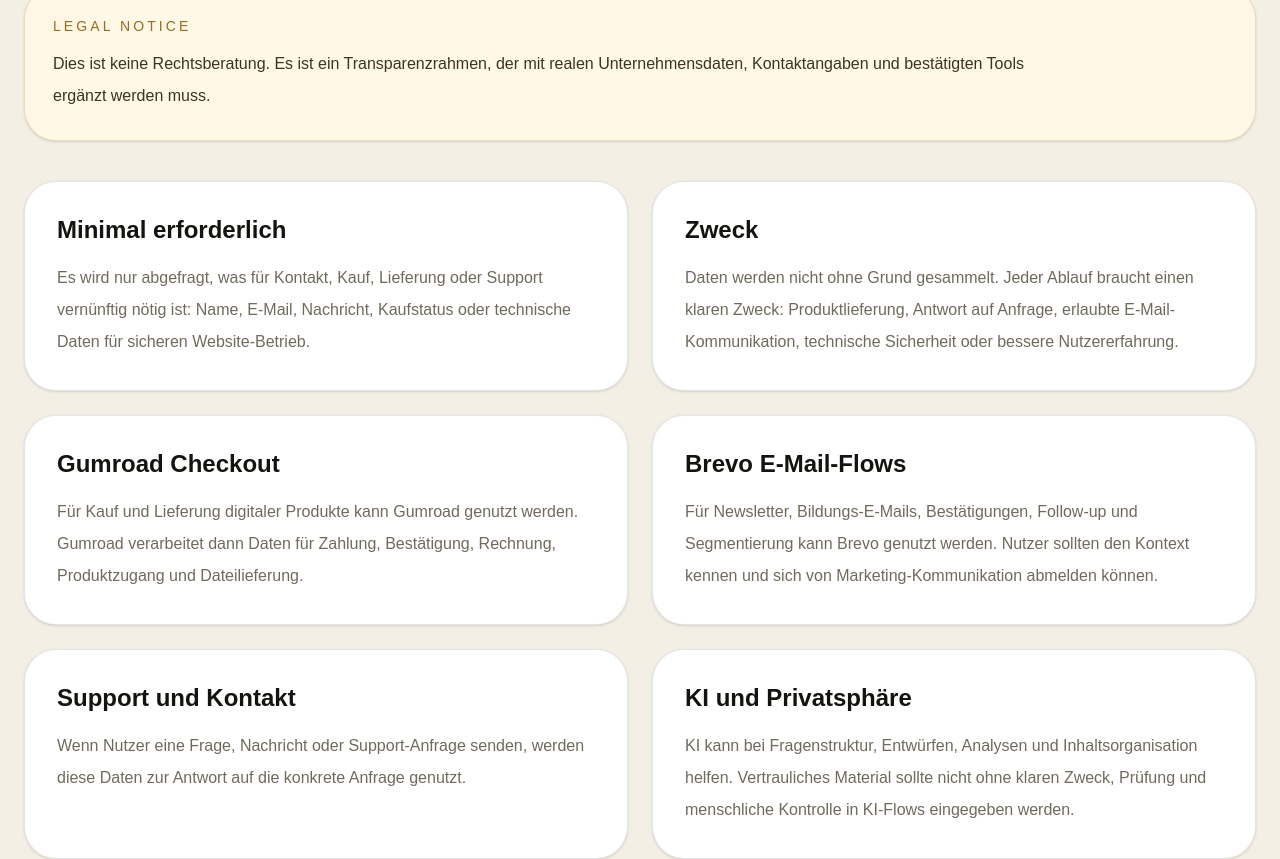
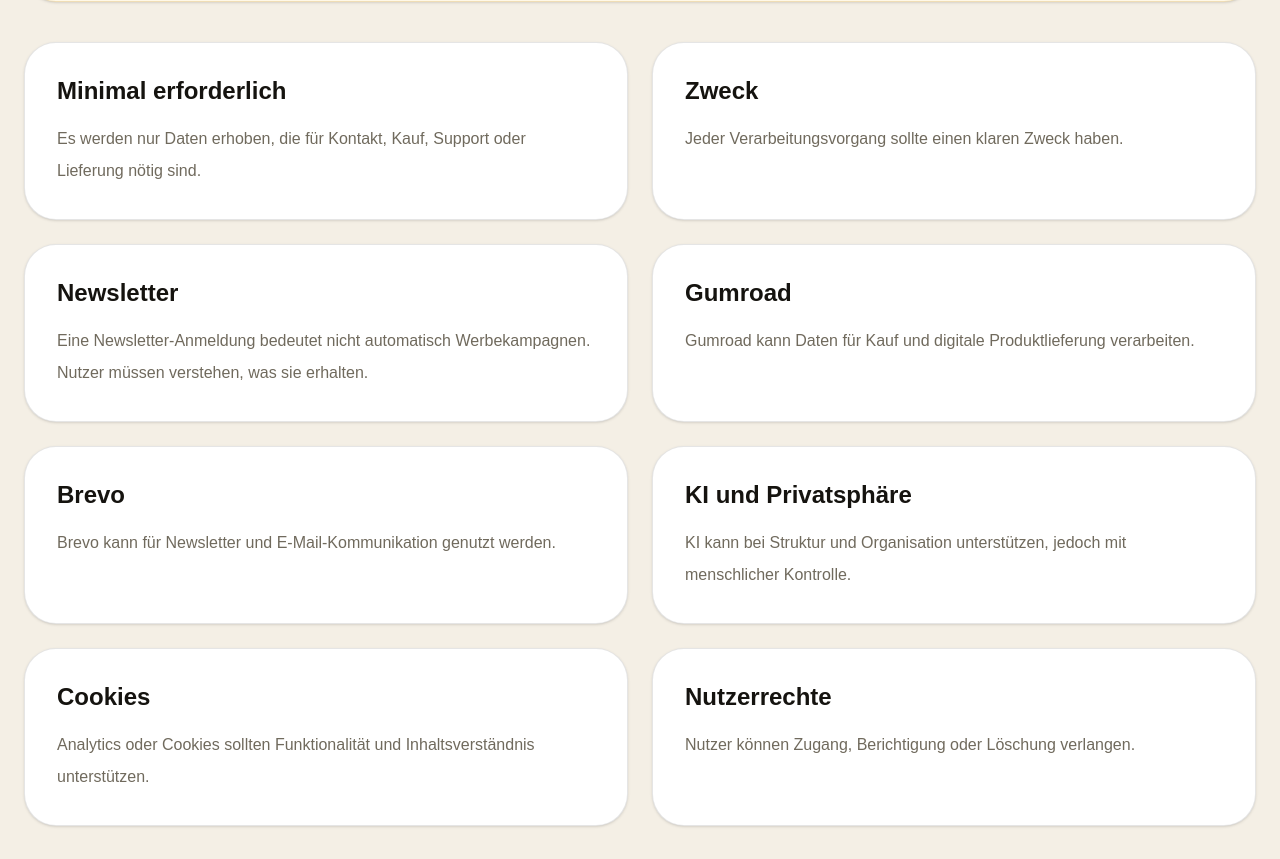
Before and after one commit to danininet/danininet, a Next.js app: page /de/legal/privacy in a window 1280 px wide. Shown: the part 560-1419 px from the top of the page. Built offline with nearby package versions, Linux system fonts and the light colour scheme; no server answers.

Commit message:
Update GDPR privacy page copy

```diff
--- a/app/[locale]/legal/privacy/page.tsx
+++ b/app/[locale]/legal/privacy/page.tsx
@@ -6,54 +6,54 @@ type Locale = "sr" | "de" | "en";
 const copy = {
   sr: {
     eyebrow: "Privacy / GDPR",
-    title: "Privatnost se tretira kao deo poverenja, ne kao fusnota.",
-    text: "DaniniNet koristi podatke štedljivo, jasno i samo za konkretan tok: kontakt, kupovinu, isporuku digitalnog proizvoda, support, newsletter, Brevo/Gumroad tokove ili osnovno razumevanje signala sajta.",
-    notice: "Ovo nije pravni savet. Ovo je transparentan radni okvir koji treba dopuniti stvarnim poslovnim podacima, kontakt adresom i tačnim alatima kada budu finalno potvrđeni.",
+    title: "Privatnost je deo poverenja.",
+    text: "DaniniNet koristi podatke jasno i ograničeno za kontakt, kupovinu, isporuku digitalnih proizvoda, newsletter i osnovnu funkcionalnost sajta.",
+    notice: "Ovo nije pravni savet. Tekst predstavlja GDPR-aware okvir za DACH/Balkan publiku i treba ga uskladiti sa stvarnim poslovnim podacima i alatima.",
     blocks: [
-      ["Minimalno potrebno", "Traži se samo ono što je razumno potrebno za konkretan kontakt, kupovinu, isporuku ili podršku: ime, email, poruka, status kupovine ili tehnički podaci koji su potrebni da sajt radi sigurno."],
-      ["Svrha", "Podaci se ne skupljaju bez razloga. Svaki tok mora imati razumljivu svrhu: isporuku proizvoda, odgovor na zahtev, slanje dozvoljene email komunikacije, tehničku zaštitu ili poboljšanje korisničkog iskustva."],
-      ["Gumroad checkout", "Za kupovinu i isporuku digitalnih proizvoda može se koristiti Gumroad. Gumroad tada obrađuje deo podataka za plaćanje, potvrdu, račun, pristup proizvodu i delivery fajlova."],
-      ["Brevo email tokovi", "Za newsletter, edukativne email poruke, potvrde, follow-up i segmentaciju može se koristiti Brevo. Korisnik treba da zna zašto prima email i mora imati mogućnost odjave iz marketinške komunikacije."],
-      ["Support i kontakt", "Ako korisnik pošalje pitanje, poruku ili zahtev za podršku, ti podaci se koriste za odgovor na konkretan zahtev, a ne za nepovezane svrhe bez jasnog osnova."],
-      ["AI i privatnost", "AI može pomoći u strukturi pitanja, nacrtima, analizama i organizaciji sadržaja kroz DaniniHub metodu Pitaj AI — AI pita tebe. Poverljiv materijal ne treba unositi u AI tok bez jasne potrebe, provere i ljudskog nadzora."],
-      ["Cookies i analitika", "Ako se koristi osnovna analitika ili cookies, cilj je razumevanje rada sajta, tehničkih problema i interesovanja publike, ne nepotrebno profilisanje. Detalji idu na posebnu Cookies stranicu."],
-      ["Prava korisnika", "Korisnik može tražiti informaciju, pristup, ispravku, brisanje, ograničenje obrade ili odjavu iz marketinške email komunikacije kada je to primenljivo."],
+      ["Minimalno potrebno", "Prikupljaju se samo podaci potrebni za kontakt, kupovinu, podršku ili isporuku proizvoda."],
+      ["Svrha", "Svaki tok obrade treba da ima jasnu svrhu: odgovor na zahtev, isporuku proizvoda ili tehničku funkcionalnost."],
+      ["Newsletter", "Prijava na newsletter ne znači automatski promotivne email kampanje. Korisnik mora razumeti šta prima i imati mogućnost odjave."],
+      ["Gumroad", "Gumroad može obrađivati podatke vezane za kupovinu, plaćanje i delivery digitalnih proizvoda."],
+      ["Brevo", "Brevo može biti korišćen za newsletter i email komunikaciju uz transparentan pristup i mogućnost odjave."],
+      ["AI i privatnost", "AI može pomagati u strukturi sadržaja i organizaciji informacija uz ljudski nadzor i proveru."],
+      ["Cookies", "Ako se koriste analytics ili cookies, cilj treba da bude funkcionalnost i razumevanje sadržaja, ne skriveno profilisanje."],
+      ["Prava korisnika", "Korisnik može tražiti pristup, ispravku, brisanje ili ograničenje obrade kada je to primenljivo."],
     ],
-    final: "Princip je jednostavan: dovoljno podataka da sistem radi, dovoljno transparentnosti da korisnik razume tok, i dovoljno discipline da se ne skuplja ono što nije potrebno.",
+    final: "Dovoljno podataka da sistem funkcioniše i dovoljno transparentnosti da korisnik razume tok.",
   },
   de: {
     eyebrow: "Privacy / DSGVO",
-    title: "Privatsphäre ist Teil des Vertrauens, keine Fußnote.",
-    text: "DaniniNet nutzt Daten sparsam, klar und nur für konkrete Abläufe: Kontakt, Kauf, Produktlieferung, Support, Newsletter, Brevo/Gumroad-Flows oder grundlegende Website-Signale.",
-    notice: "Dies ist keine Rechtsberatung. Es ist ein Transparenzrahmen, der mit realen Unternehmensdaten, Kontaktangaben und bestätigten Tools ergänzt werden muss.",
+    title: "Privatsphäre ist Teil des Vertrauens.",
+    text: "DaniniNet nutzt Daten klar und begrenzt für Kontakt, Kauf, digitale Produktlieferung, Newsletter und grundlegende Website-Funktionen.",
+    notice: "Dies ist keine Rechtsberatung. Der Text ist ein DSGVO-orientierter Rahmen für DACH/Balkan-Nutzer.",
     blocks: [
-      ["Minimal erforderlich", "Es wird nur abgefragt, was für Kontakt, Kauf, Lieferung oder Support vernünftig nötig ist: Name, E-Mail, Nachricht, Kaufstatus oder technische Daten für sicheren Website-Betrieb."],
-      ["Zweck", "Daten werden nicht ohne Grund gesammelt. Jeder Ablauf braucht einen klaren Zweck: Produktlieferung, Antwort auf Anfrage, erlaubte E-Mail-Kommunikation, technische Sicherheit oder bessere Nutzererfahrung."],
-      ["Gumroad Checkout", "Für Kauf und Lieferung digitaler Produkte kann Gumroad genutzt werden. Gumroad verarbeitet dann Daten für Zahlung, Bestätigung, Rechnung, Produktzugang und Dateilieferung."],
-      ["Brevo E-Mail-Flows", "Für Newsletter, Bildungs-E-Mails, Bestätigungen, Follow-up und Segmentierung kann Brevo genutzt werden. Nutzer sollten den Kontext kennen und sich von Marketing-Kommunikation abmelden können."],
-      ["Support und Kontakt", "Wenn Nutzer eine Frage, Nachricht oder Support-Anfrage senden, werden diese Daten zur Antwort auf die konkrete Anfrage genutzt."],
-      ["KI und Privatsphäre", "KI kann bei Fragenstruktur, Entwürfen, Analysen und Inhaltsorganisation helfen. Vertrauliches Material sollte nicht ohne klaren Zweck, Prüfung und menschliche Kontrolle in KI-Flows eingegeben werden."],
-      ["Cookies und Analytics", "Wenn Basis-Analytics oder Cookies genutzt werden, ist das Ziel Website-Funktion, technische Probleme und Publikumsinteresse, nicht unnötiges Profiling."],
-      ["Nutzerrechte", "Nutzer können Information, Zugang, Berichtigung, Löschung, Einschränkung oder Abmeldung von Marketing-E-Mails verlangen, soweit anwendbar."],
+      ["Minimal erforderlich", "Es werden nur Daten erhoben, die für Kontakt, Kauf, Support oder Lieferung nötig sind."],
+      ["Zweck", "Jeder Verarbeitungsvorgang sollte einen klaren Zweck haben."],
+      ["Newsletter", "Eine Newsletter-Anmeldung bedeutet nicht automatisch Werbekampagnen. Nutzer müssen verstehen, was sie erhalten."],
+      ["Gumroad", "Gumroad kann Daten für Kauf und digitale Produktlieferung verarbeiten."],
+      ["Brevo", "Brevo kann für Newsletter und E-Mail-Kommunikation genutzt werden."],
+      ["KI und Privatsphäre", "KI kann bei Struktur und Organisation unterstützen, jedoch mit menschlicher Kontrolle."],
+      ["Cookies", "Analytics oder Cookies sollten Funktionalität und Inhaltsverständnis unterstützen."],
+      ["Nutzerrechte", "Nutzer können Zugang, Berichtigung oder Löschung verlangen."],
     ],
-    final: "Das Prinzip ist einfach: genug Daten für ein funktionierendes System, genug Transparenz für den Nutzer und genug Disziplin, nichts Unnötiges zu sammeln.",
+    final: "Genug Daten für ein funktionierendes System und genug Transparenz für den Nutzer.",
   },
   en: {
     eyebrow: "Privacy / GDPR",
-    title: "Privacy is treated as part of trust, not as a footnote.",
-    text: "DaniniNet uses data sparingly, clearly and only for a concrete flow: contact, purchase, digital product delivery, support, newsletter, Brevo/Gumroad flows or basic site signals.",
-    notice: "This is not legal advice. It is a transparency framework that must be completed with real business details, contact information and confirmed tools.",
+    title: "Privacy is part of trust.",
+    text: "DaniniNet uses data in a limited and transparent way for contact, purchases, digital product delivery, newsletters and core website functionality.",
+    notice: "This is not legal advice. The text is a GDPR-aware framework for DACH/Balkan audiences.",
     blocks: [
-      ["Minimum needed", "Only what is reasonably needed for contact, purchase, delivery or support should be requested: name, email, message, purchase status or technical data needed for secure site operation."],
-      ["Purpose", "Data is not collected without a reason. Every flow needs a clear purpose: product delivery, response to a request, permitted email communication, technical safety or improved user experience."],
-      ["Gumroad checkout", "Gumroad may be used for purchase and delivery of digital products. Gumroad then processes data for payment, confirmation, invoicing, product access and file delivery."],
-      ["Brevo email flows", "Brevo may be used for newsletters, educational emails, confirmations, follow-up and segmentation. Users should understand the context and be able to unsubscribe from marketing communication."],
-      ["Support and contact", "If a user sends a question, message or support request, that data is used to respond to the specific request."],
-      ["AI and privacy", "AI may help with question structure, drafts, analysis and content organization. Confidential material should not be entered into AI flows without clear need, review and human oversight."],
-      ["Cookies and analytics", "If basic analytics or cookies are used, the goal is site function, technical issues and audience interest, not unnecessary profiling."],
-      ["User rights", "Users may request information, access, correction, deletion, restriction or unsubscribe from marketing emails where applicable."],
+      ["Minimum necessary", "Only data needed for contact, support, purchases or delivery should be collected."],
+      ["Purpose", "Every processing flow should have a clear purpose."],
+      ["Newsletter", "Newsletter signup does not automatically mean promotional campaigns. Users should understand what they receive."],
+      ["Gumroad", "Gumroad may process data related to purchases and digital product delivery."],
+      ["Brevo", "Brevo may be used for newsletters and email communication."],
+      ["AI and privacy", "AI may help with structure and organization with human review and oversight."],
+      ["Cookies", "Analytics or cookies should support functionality and understanding content."],
+      ["User rights", "Users may request access, correction or deletion where applicable."],
     ],
-    final: "The principle is simple: enough data for the system to work, enough transparency for the user to understand the flow, and enough discipline not to collect what is not needed.",
+    final: "Enough data for the system to work and enough transparency for the user to understand the flow.",
   },
 } as const;
 
@@ -61,5 +61,6 @@ export default async function PrivacyPage({ params }: { params: Promise<{ locale
   const { locale } = await params;
   const lang: Locale = normalizeLocale(locale);
   const t = copy[lang];
+
   return <SiteShell locale={lang} currentPath={`/${lang}/legal/privacy`}><SectionIntro eyebrow={t.eyebrow} title={t.title} text={t.text}/><section className="mx-auto max-w-7xl px-6 pb-10"><div className="rounded-[2rem] border border-[#d7b46a]/40 bg-[#fff8e7] p-7 text-[#3b3426] shadow-sm"><p className="text-sm uppercase tracking-[0.22em] text-[#9a6b1f]">Legal notice</p><p className="mt-3 max-w-5xl leading-8">{t.notice}</p></div></section><section className="mx-auto grid max-w-7xl gap-6 px-6 pb-16 md:grid-cols-2">{t.blocks.map(([title,text]) => <article key={title} className="rounded-[2rem] border border-black/10 bg-white p-8 shadow-sm"><h2 className="text-2xl font-semibold text-[#15130f]">{title}</h2><p className="mt-4 leading-8 text-[#706a5d]">{text}</p></article>)}</section><section className="bg-[#07142b] text-white"><div className="mx-auto max-w-7xl px-6 py-14"><p className="text-sm uppercase tracking-[0.22em] text-[#b9d7f0]">Trust layer</p><p className="mt-4 max-w-4xl text-xl leading-9 text-slate-300">{t.final}</p><Link href={`/${lang}/legal`} className="mt-8 inline-flex rounded-full bg-[#d9ecff] px-6 py-3 text-sm font-semibold text-[#07142b]">Legal & Trust</Link></div></section></SiteShell>;
 }
```
